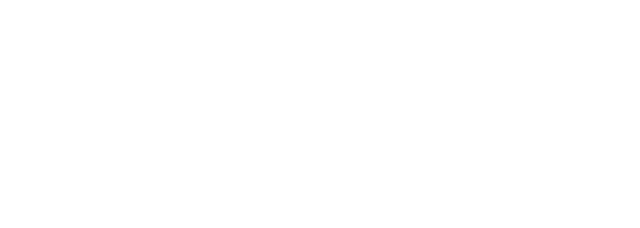
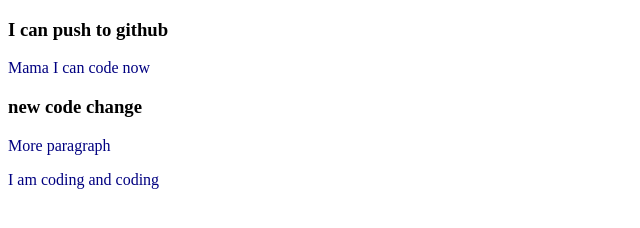
Before and after one commit to zahidshihab7122/my-second-repo, a plain HTML site: page index.html in a window 1280 px wide. Shown: the whole page, without its empty margins (0-640 px from the left). Drawn offline with Linux system fonts and the light colour scheme.

Commit message:
color changed

```diff
--- a/index.html
+++ b/index.html
@@ -3,9 +3,14 @@
 <head>
     <meta charset="UTF-8">
     <meta name="viewport" content="width=device-width, initial-scale=1.0">
-    <title>My second repo</title>
+    <title>My third repo</title>
+    <link rel="stylesheet" href="style.css">
 </head>
 <body>
-    <h1></h1>
+    <h3>I can push to github</h3>
+    <p>Mama I can code now</p>
+    <h3>new code change</h3>
+    <p>More paragraph</p>
+    <p>I am coding and coding</p>
 </body>
 </html>
--- /dev/null
+++ b/style.css
@@ -0,0 +1,3 @@
+p{
+    color: navy;
+}
```
